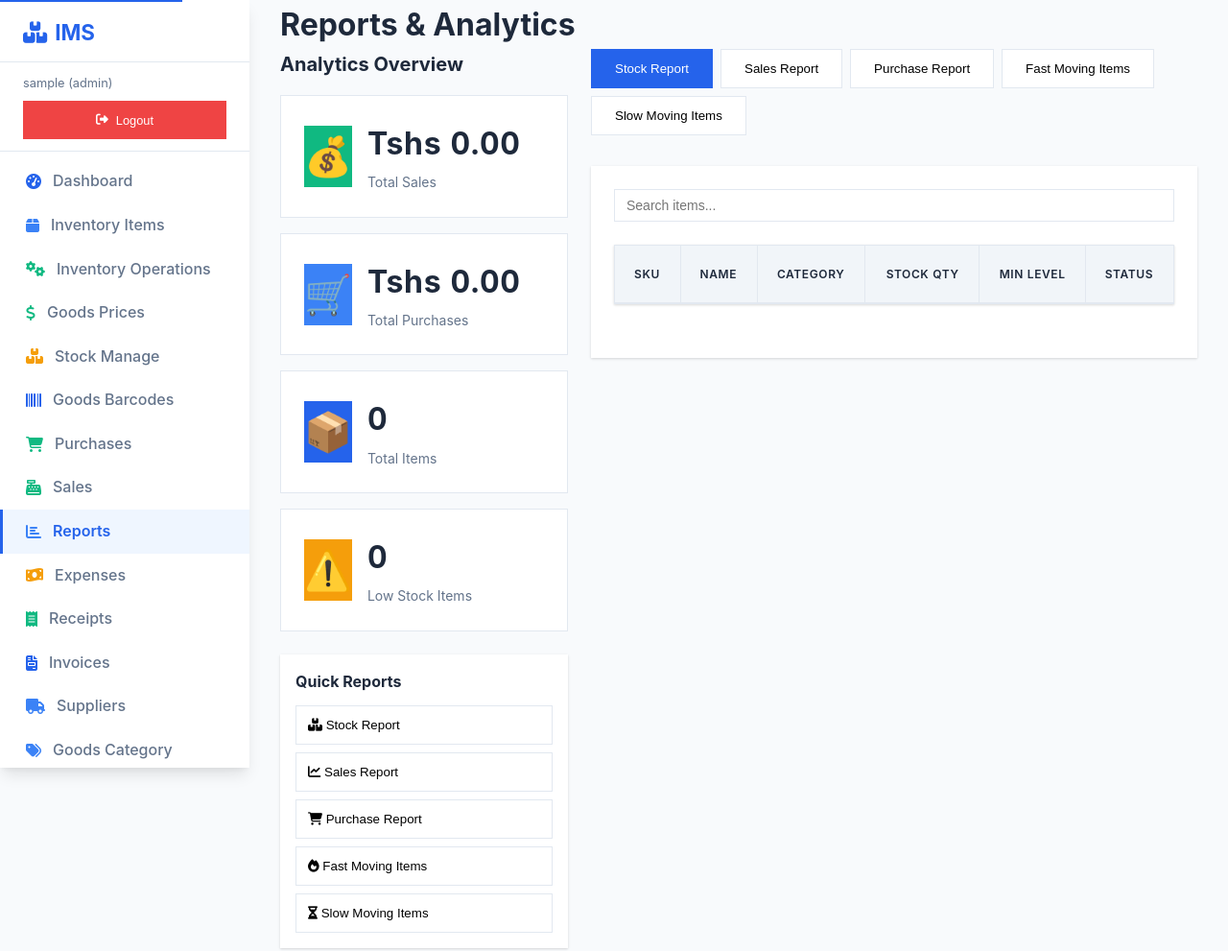
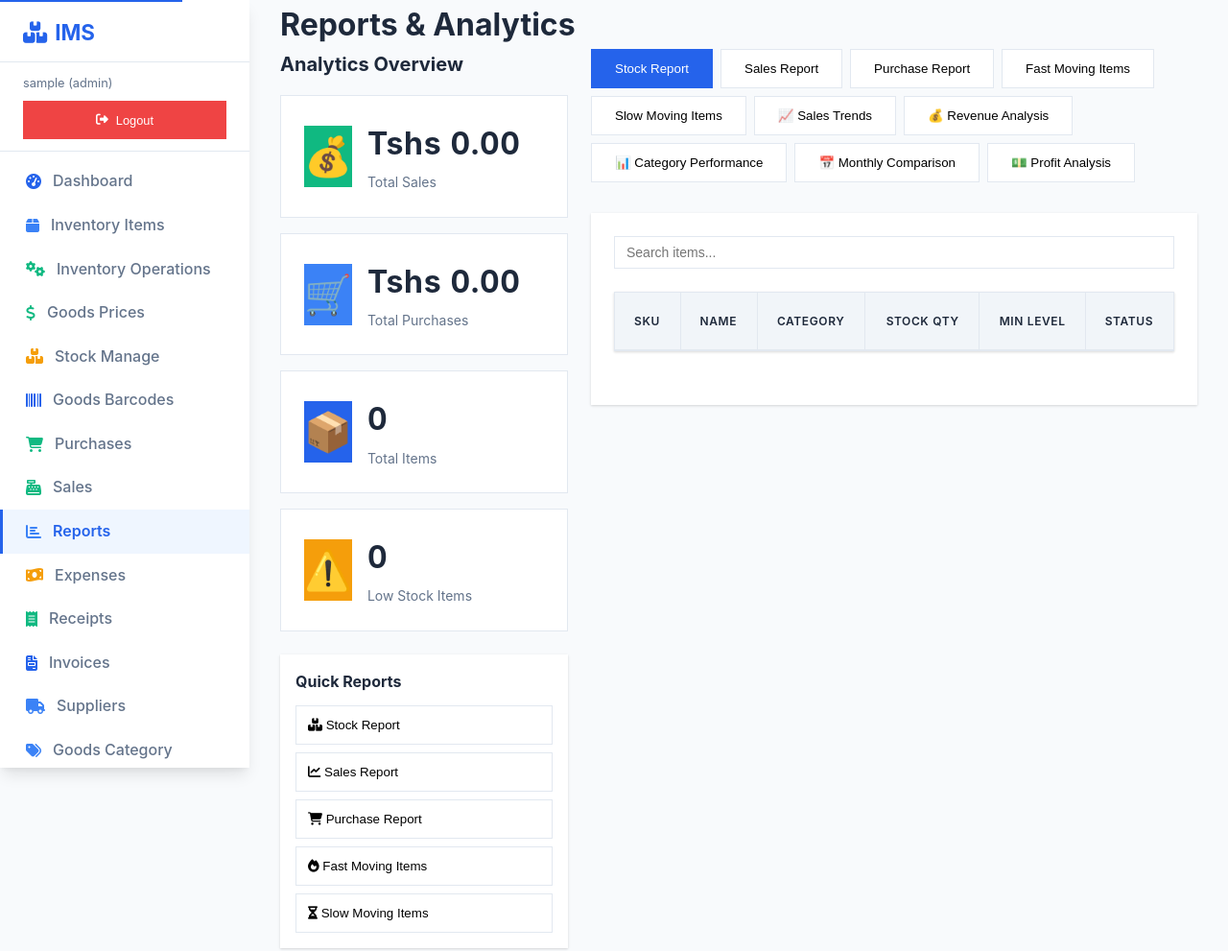
Before and after one commit to yakoboI/ims, a website: page public/reports.html in a window 1280 px wide. Shown: the whole page at 96% size. Drawn offline with nearby package versions, Linux system fonts and the light colour scheme; no server answers; sample sign-in values are in the browser's storage.

Commit message:
Add chart report tabs to navigation

```diff
--- a/public/reports.html
+++ b/public/reports.html
@@ -180,6 +180,11 @@
                     <button class="tab-btn" role="tab" aria-selected="false" aria-controls="purchasesReport" id="tab-purchases">Purchase Report</button>
                     <button class="tab-btn" role="tab" aria-selected="false" aria-controls="fastMovingReport" id="tab-fast-moving">Fast Moving Items</button>
                     <button class="tab-btn" role="tab" aria-selected="false" aria-controls="slowMovingReport" id="tab-slow-moving">Slow Moving Items</button>
+                    <button class="tab-btn" role="tab" aria-selected="false" aria-controls="salesTrendsReport" id="tab-sales-trends">📈 Sales Trends</button>
+                    <button class="tab-btn" role="tab" aria-selected="false" aria-controls="revenueAnalysisReport" id="tab-revenue-analysis">💰 Revenue Analysis</button>
+                    <button class="tab-btn" role="tab" aria-selected="false" aria-controls="categoryPerformanceReport" id="tab-category-performance">📊 Category Performance</button>
+                    <button class="tab-btn" role="tab" aria-selected="false" aria-controls="monthlyComparisonReport" id="tab-monthly-comparison">📅 Monthly Comparison</button>
+                    <button class="tab-btn" role="tab" aria-selected="false" aria-controls="profitAnalysisReport" id="tab-profit-analysis">💵 Profit Analysis</button>
                 </nav>
 
         <!-- Stock Report -->
```
